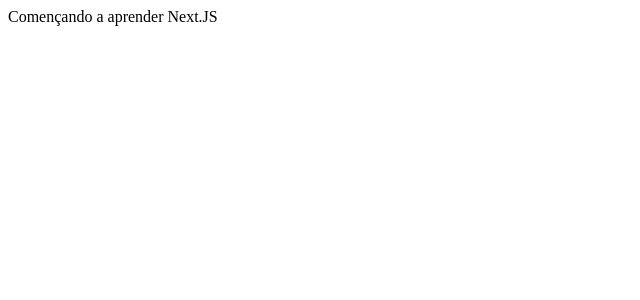
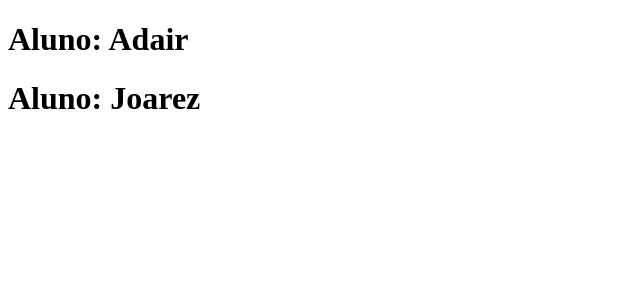
Before and after one commit to alishowsilabas/todolist, a React (Vite) app: page / in a window 1280 px wide. Shown: the top 300 px of the page, without its empty margins (0-640 px from the left). Built offline with nearby package versions, Linux system fonts and the light colour scheme.

Commit message:
reforçando props

```diff
--- a/src/App.jsx
+++ b/src/App.jsx
@@ -1,7 +1,12 @@
+import Nome from "./assets/components/Nome";
+
 function App() {
-  return <>
-  Començando a aprender Next.JS
-  </>;
+  return (
+    <>
+      <Nome nomeAluno="Adair" />
+      <Nome nomeAluno="Joarez" />
+    </>
+  );
 }
 
 export default App;
--- /dev/null
+++ b/src/assets/components/Nome.jsx
@@ -0,0 +1,11 @@
+import React from "react";
+
+function Nome({ nomeAluno }) {
+  return (
+    <div>
+      <h1>Aluno: {nomeAluno}</h1>
+    </div>
+  );
+}
+
+export default Nome;
```
Also changed, not shown: src/main.jsx (+6 -6 lines).
